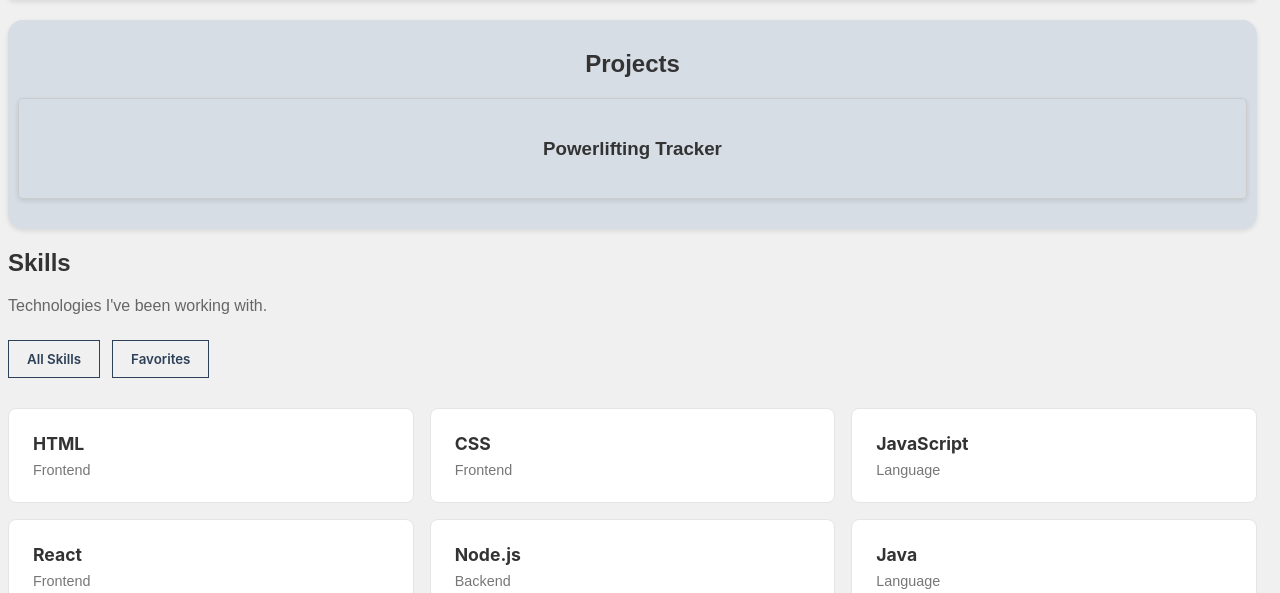
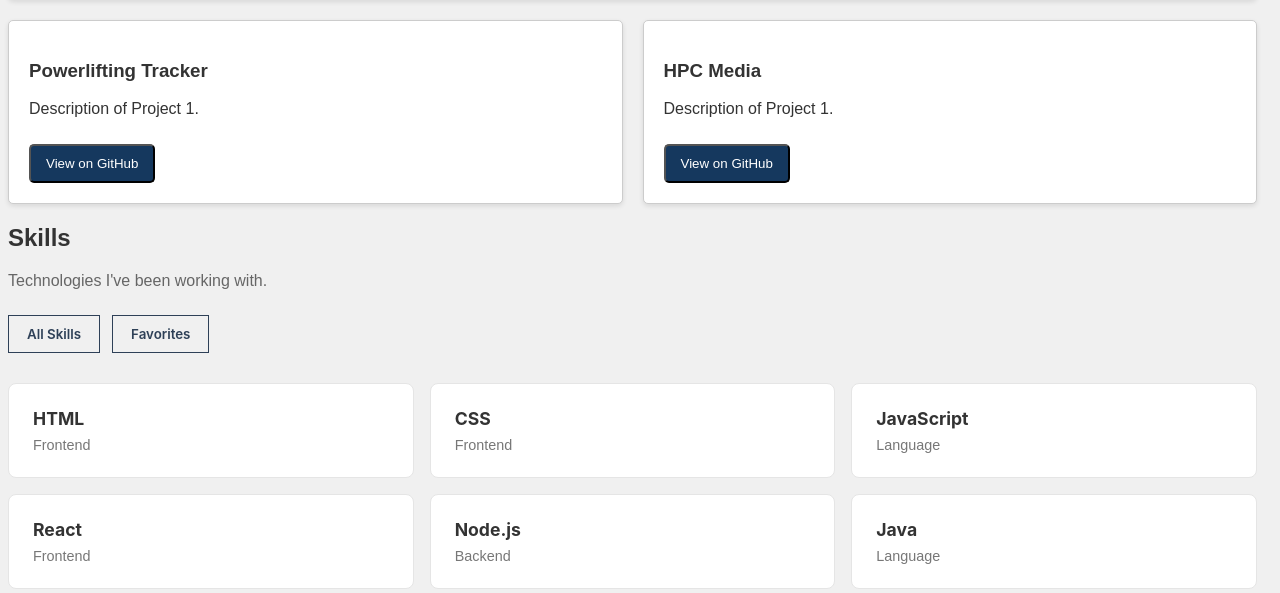
Before and after one commit to GonzaloDalmau/GonzaloDalmau.github.io, a plain HTML site: page index.html in a window 1280 px wide. Shown: the part 207-800 px from the top of the page. Drawn offline with Linux system fonts and the light colour scheme.

Commit message:
added project cards

```diff
--- a/index.html
+++ b/index.html
@@ -40,12 +40,36 @@
         </a>
       </button>
     </section>
-    <section class="projects" style="text-align: center">
-      <h2>Projects</h2>
-      <article class="tracker">
-        <h3>Powerlifting Tracker</h3>
-      </article>
-    </section>
+    <div class="projects-container">
+      <div class="project-card">
+        <div class="project-content">
+          <h3>Powerlifting Tracker</h3>
+          <p>Description of Project 1.</p>
+          <button class="project-button">
+            <a
+              href="https://github.com/GonzaloDalmau/powerlifting-tracker"
+              style="text-decoration: none; color: white"
+            >
+              View on GitHub
+            </a>
+          </button>
+        </div>
+      </div>
+      <div class="project-card">
+        <div class="project-content">
+          <h3>HPC Media</h3>
+          <p>Description of Project 1.</p>
+          <button class="project-button">
+            <a
+              href="https://github.com/GonzaloDalmau/powerlifting-tracker"
+              style="text-decoration: none; color: white"
+            >
+              View on GitHub
+            </a>
+          </button>
+        </div>
+      </div>
+    </div>
     <section id="skills">
       <h2>Skills</h2>
       <p class="section-description">Technologies I've been working with.</p>
--- a/theme.css
+++ b/theme.css
@@ -5,6 +5,39 @@ body {
   background-color: #f0f0f0;
   font-family: Arial, sans-serif;
   color: #333;
+}
+.card-container {
+  display: flex;
+  flex-wrap: wrap;
+  margin-top: 20px;
+  justify-content: center;
+}
+.projects-container {
+  display: flex;
+  flex-wrap: wrap;
+  gap: 20px;
+  margin: 20px 0;
+}
+.project-card {
+  background-color: #fff;
+  border: 1px solid #ccc;
+  border-radius: 5px;
+  box-shadow: 0 2px 5px rgba(0, 0, 0, 0.1);
+  padding: 20px;
+  flex: 1 1 300px;
+}
+.project-button {
+  background-color: #15385e;
+  color: white;
+  padding: 10px 15px;
+  border-radius: 5px;
+  text-decoration: none;
+  display: inline-block;
+  margin-top: 10px;
+  transition: background-color 0.2s ease;
+}
+.project-card:hover {
+  box-shadow: 0 4px 10px rgba(0, 0, 0, 0.2);
 }
 body.dark-mode nav button {
   color: #f0f0f0;
```
